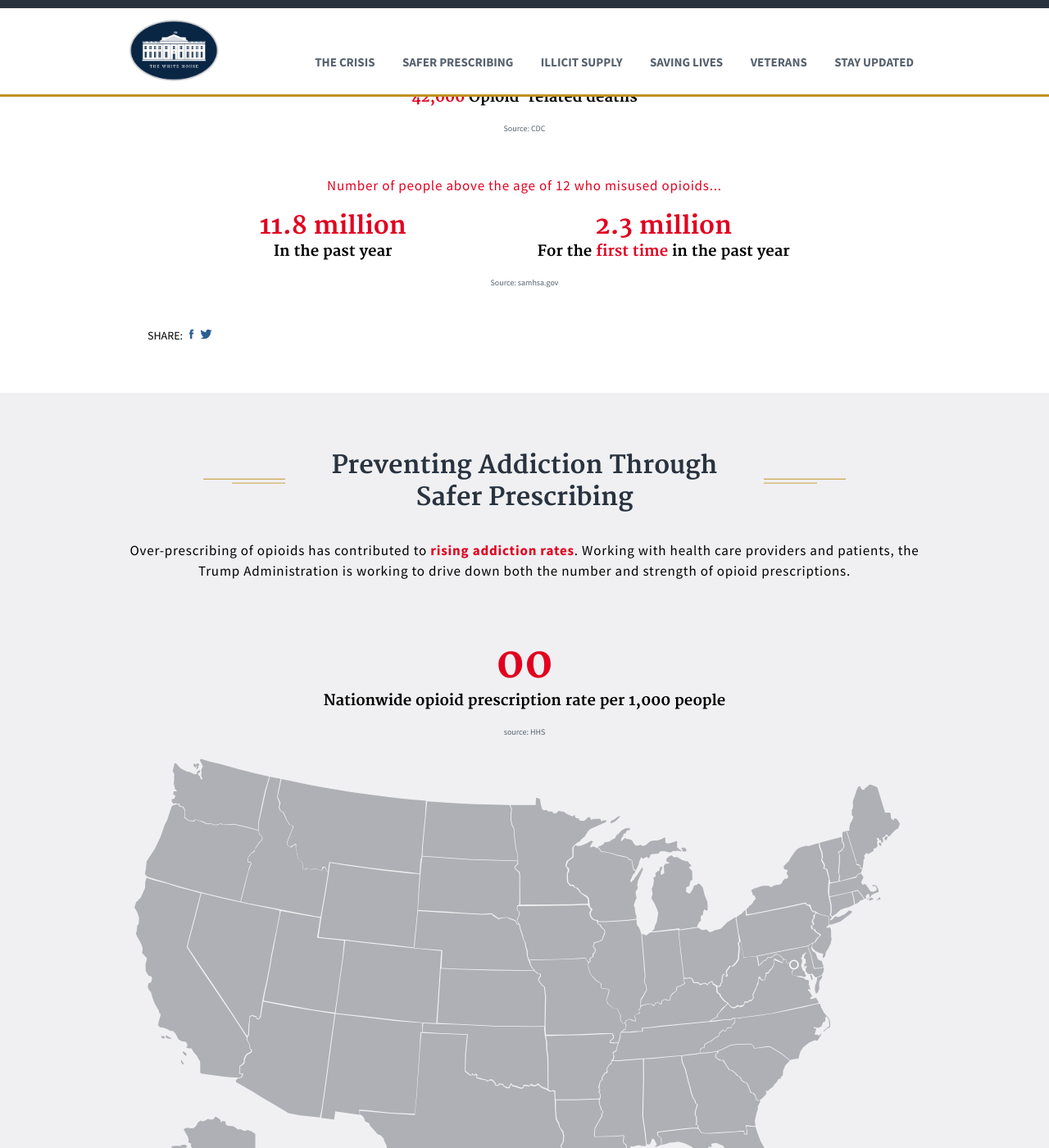
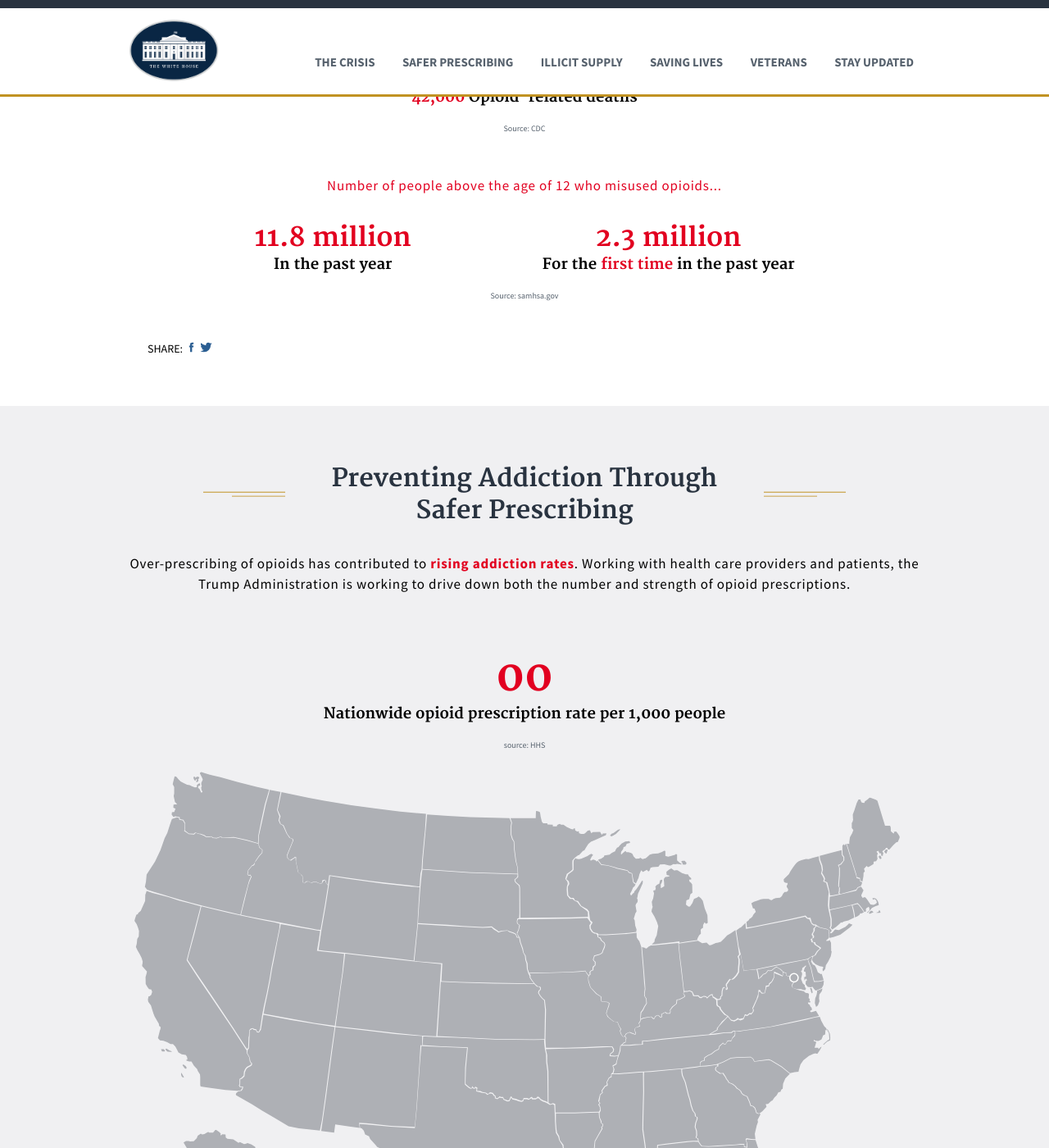
Before and after one commit to GSA/opioids.gov, a Jekyll site: the page built from index.md, in a window 1280 px wide and 1400 px high, scrolled down 1170 px. Shown: the whole window at 82% size. Built offline with Jekyll 4.4.1, drawn with Linux system fonts in a browser that asks for light colours; nearby versions of some CDN libraries.

Commit message:
Update _base_styling.scss

```diff
--- a/_sass/_base_styling.scss
+++ b/_sass/_base_styling.scss
@@ -31,7 +31,6 @@ h2 {
 
 .usa-nav-primary {
     text-transform: uppercase;
-
     a:hover {
     color: $color-gold;
     }
@@ -57,6 +56,7 @@ p > span {
     display:flex;
     justify-content: center;
     flex-direction: column;
+    margin-top: 3rem;
     @media screen and (min-width: $medium-screen) {
         flex-direction: row;
     }
@@ -141,7 +141,7 @@ p > span {
             display: inline-block;
             margin: 0 8rem;
             font-weight: $font-bold;
-            font-size: $h2-font-size;
+            font-size: 3.2rem;
             color: $color-red;
 
         }
```
